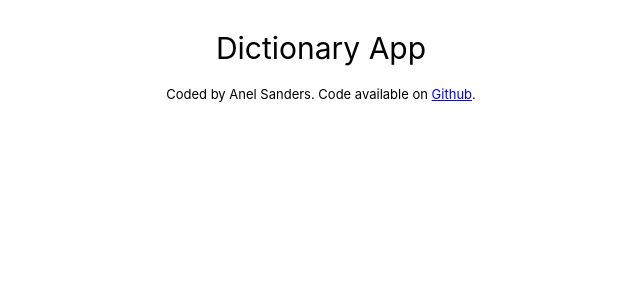
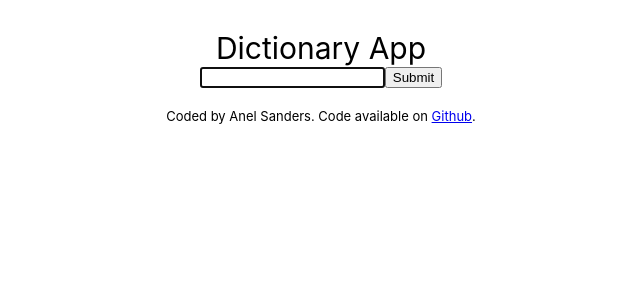
Before and after one commit to art-591/dictionary-project, a React (Create React App) app: page / in a window 1280 px wide. Shown: the top 300 px of the page, without its empty margins (319-959 px from the left). Built offline with nearby package versions, Linux system fonts and the light colour scheme.

Commit message:
Modified title, added form and search functions.

```diff
--- a/src/App.css
+++ b/src/App.css
@@ -1,4 +1,4 @@
-.Dictionary-App {
+.App-header {
   text-align: center;
   margin-top: 30px;
   font-size: 30px;
--- a/src/App.js
+++ b/src/App.js
@@ -4,12 +4,12 @@
 export default function App() {
   return (
     <div className="App">
-      <header className="App-header"></header>
+      <header className="App-header">Dictionary App</header>
       <DictionarySearch />
-      <div className="coder">
+      <footer className="coder">
         Coded by Anel Sanders. Code available on{" "}
         <a href="https://github.com/art-591/dictionary-project">Github</a>.
-      </div>
+      </footer>
     </div>
   );
 }
--- /dev/null
+++ b/src/DictionarySearch.css
@@ -0,0 +1,3 @@
+.Dictionary {
+  text-align: center;
+}
--- a/src/DictionarySearch.js
+++ b/src/DictionarySearch.js
@@ -1,5 +1,24 @@
-import React from "react";
+import React, { useState } from "react";
+import "./DictionarySearch.css";
 
 export default function DictionarySearch() {
-  return <div className="Dictionary-App">Dictionary App</div>;
+  const [keyword, setKeyword] = useState("");
+
+  function search(event) {
+    event.preventDefault();
+    alert(`Searching for ${keyword}`);
+  }
+
+  function keywordChange(event) {
+    setKeyword(event.target.value);
+  }
+
+  return (
+    <div className="Dictionary">
+      <form onSubmit={search}>
+        <input type="search" autoFocus={true} onChange={keywordChange} />
+        <input type="submit" />
+      </form>
+    </div>
+  );
 }
```
